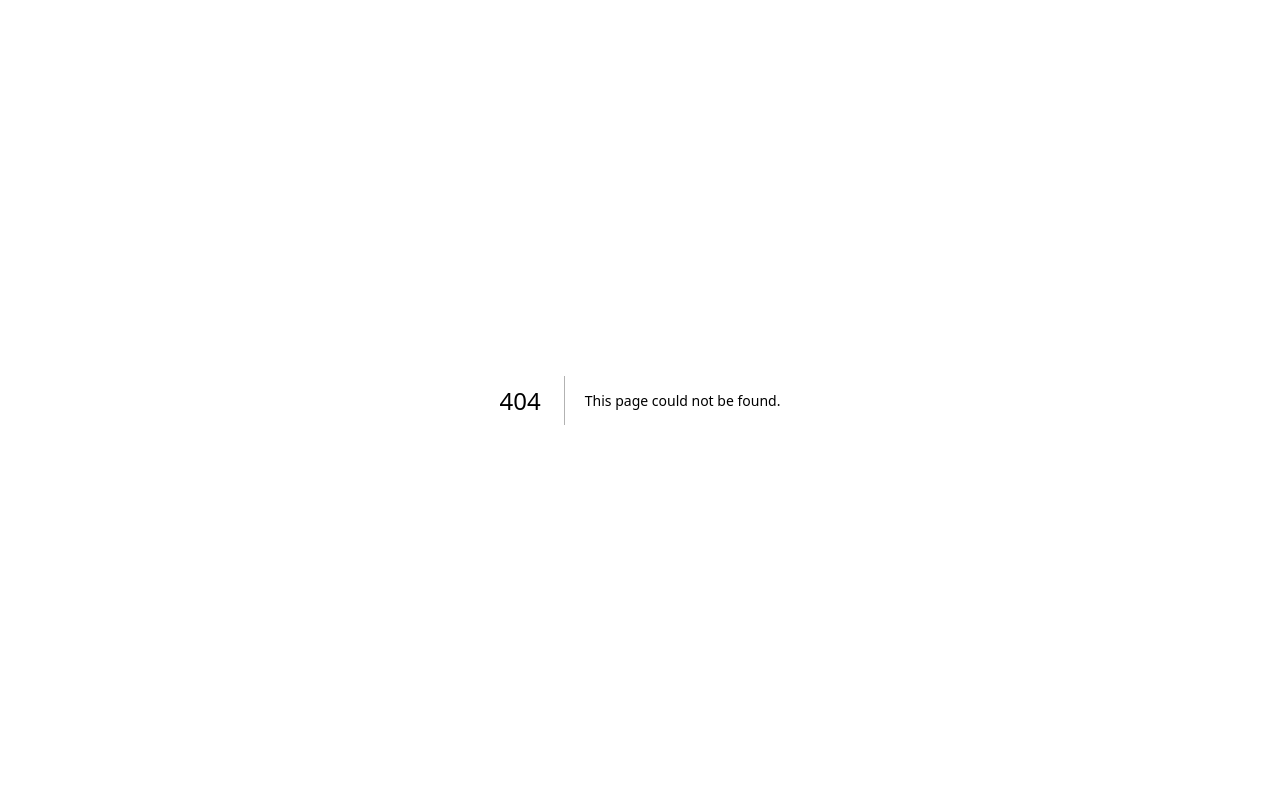
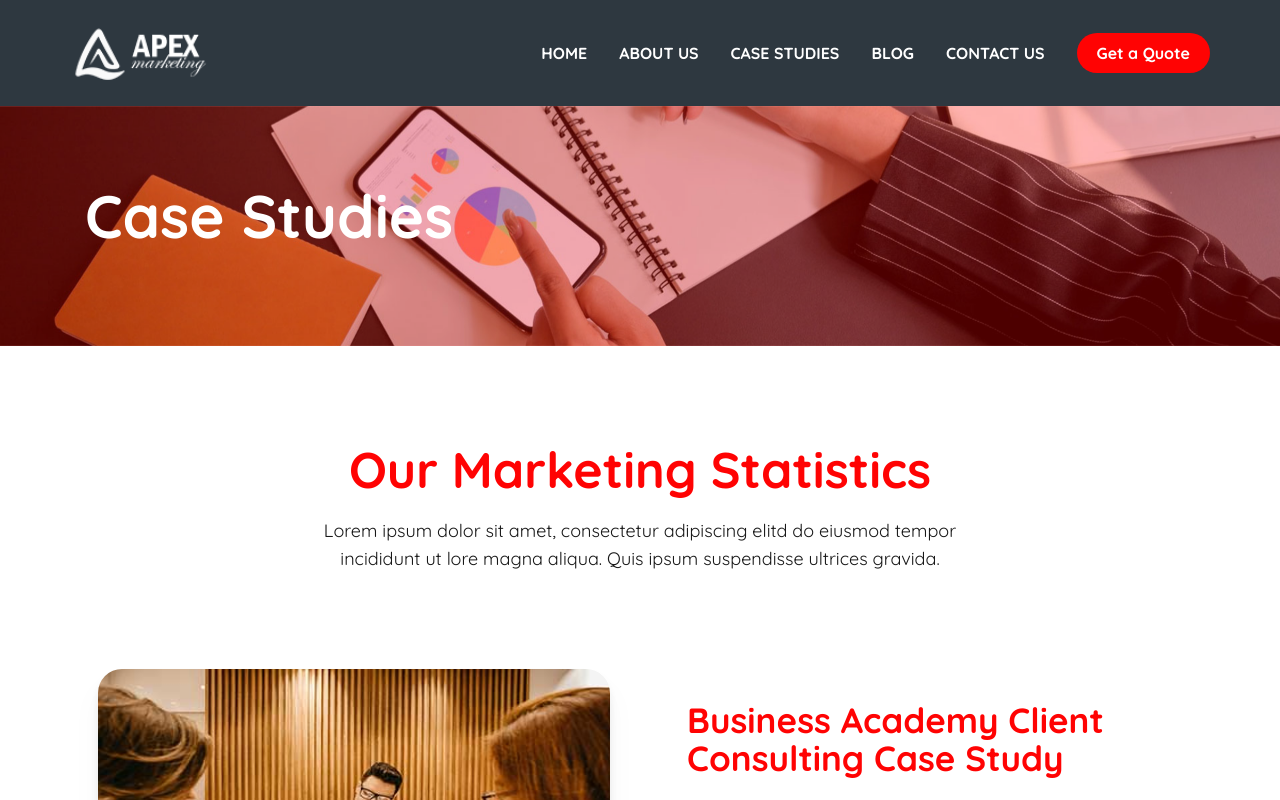
Before and after one commit to granitnebiu/apex-marketing, a Next.js app: page /case-studies in a window 1280 px wide. Before the commit this address had no page. Built offline with nearby package versions, Linux system fonts and the light colour scheme.

Commit message:
case-studies page done

```diff
--- a/components/partials/Menu.tsx
+++ b/components/partials/Menu.tsx
@@ -10,11 +10,11 @@ const menuItems: MenuItem[] = [
    },
    {
       label: "About Us",
-      url: "/aboutus",
+      url: "/about-us",
    },
    {
       label: "Case Studies",
-      url: "/",
+      url: "/case-studies",
    },
    {
       label: "Blog",
--- a/pages/aboutus.tsx
+++ b/pages/about-us.tsx
@@ -127,7 +127,7 @@ export default function Aboutus() {
                <div className="">
                   <Title
                      titleStyle="text-[40px] md:text-[50px] text-center"
-                     title="Our Team of Professionals"
+                     title="Our Working Process"
                   />
                   <p className="mx-auto block text-center font-quicksand text-lg font-normal text-fourth md:w-2/3">
                      Lorem ipsum dolor sit amet, consectetur adipiscing elitd do
--- /dev/null
+++ b/pages/case-studies.tsx
@@ -0,0 +1,185 @@
+import Button from "@/partials/Button";
+import Title from "@/partials/Title";
+import DefaultLayout from "Layout/DefaultLayout";
+import Image from "next/image";
+import React from "react";
+import { CaseCardType } from "typing";
+
+const caseCard: CaseCardType[] = [
+   {
+      title: "Business Development Advisor",
+      description:
+         "Lorem ipsum dolor sit amet, conse ctetur adipiscing elit sapi ente iure unde cubilia animi.",
+      img: "/images/case-studies/case-studies-2.jpg",
+      alt: "Business Development Advisor",
+   },
+   {
+      title: "Grow Customer Based Facility",
+      description:
+         "Lorem ipsum dolor sit amet, conse ctetur adipiscing elit sapi ente iure unde cubilia animi.",
+      img: "/images/case-studies/case-studies-1.jpg",
+      alt: "Grow Customer Based Facility",
+   },
+   {
+      title: "Non Profit Services Case Study",
+      description:
+         "Lorem ipsum dolor sit amet, conse ctetur adipiscing elit sapi ente iure unde cubilia animi.",
+      img: "/images/case-studies/case-studies-3.jpg",
+      alt: "Non Profit Services Case Study",
+   },
+];
+
+export default function Aboutus() {
+   return (
+      <DefaultLayout>
+         <div className="relative ">
+            <Image
+               src="/images/about-us.jpg"
+               alt="background case studies"
+               width="0"
+               height="0"
+               sizes="100vw"
+               className="pointer-events-none absolute top-0 -z-10 h-full w-full object-cover"
+            />
+            <div className="bg-secondary/30">
+               <section className="section_container flex h-60 items-center ">
+                  <Title
+                     title="Case Studies"
+                     titleStyle="text-[60px] text-white"
+                  />
+               </section>
+            </div>
+         </div>
+         <section className=" py-12 md:py-24">
+            <div className="">
+               <Title
+                  titleStyle="text-[40px] md:text-[50px] text-center"
+                  title="Our Marketing Statistics"
+               />
+               <p className="mx-auto block text-center font-quicksand text-lg font-normal text-fourth md:w-1/2">
+                  Lorem ipsum dolor sit amet, consectetur adipiscing elitd do
+                  eiusmod tempor incididunt ut lore magna aliqua. Quis ipsum
+                  suspendisse ultrices gravida.
+               </p>
+            </div>
+
+            <div></div>
+         </section>
+
+         <section className="section_container flex flex-col gap-x-8 space-y-8 pb-12 md:flex-row md:space-y-0 ">
+            <div className="flex w-full justify-center md:w-1/2">
+               <Image
+                  src="/images/case-studies/case-studies-5.jpg"
+                  alt="Business academy client"
+                  width="0"
+                  height="0"
+                  sizes="80vw"
+                  className="h-80 w-full rounded-3xl object-top drop-shadow-xl md:w-[95%]"
+               />
+            </div>
+            <div className="w-full p-8 text-center md:w-1/2 md:text-left">
+               <Title
+                  titleStyle="text-[35px] "
+                  title="Business Academy Client Consulting Case Study"
+               />
+               <p className="text-md mx-auto block pb-2 font-quicksand font-semibold text-fourth">
+                  Lorem ipsum dolor sit amet, consectetur adipiscing elitd do
+                  eiusmod tempor incididunt ut lore magna aliqua.
+               </p>
+               <p className="mx-auto block font-quicksand text-base font-normal text-fourth">
+                  Lorem ipsum dolor sit amet, consectetur adipiscing elitd do
+                  eiusmod tempor incididunt ut lore magna aliqua. Quis ipsum
+                  suspendisse ultrices gravida. Fugit sociosqu reprehenderit
+                  ducimus diam suspendisse blanditiis dolorem culpa, eos minus
+                  quasi. Congue sed tempora quos.
+               </p>
+            </div>
+         </section>
+
+         <section className="section_container flex flex-col gap-x-8 space-y-8 md:flex-row-reverse md:space-y-0 ">
+            <div className="flex w-full justify-center md:w-1/2">
+               <Image
+                  src="/images/case-studies/case-studies-4.jpg"
+                  alt="Business academy client"
+                  width="0"
+                  height="0"
+                  sizes="100vw"
+                  className="h-80 w-full rounded-3xl object-top drop-shadow-xl md:w-[95%]"
+               />
+            </div>
+
+            <div className="w-full p-8 text-center md:w-1/2 md:text-left">
+               <Title
+                  titleStyle="text-[35px]"
+                  title="Business Academy Client Consulting Case Study"
+               />
+               <p className="text-md mx-auto block pb-2 font-quicksand font-semibold text-fourth">
+                  Lorem ipsum dolor sit amet, consectetur adipiscing elitd do
+                  eiusmod tempor incididunt ut lore magna aliqua.
+               </p>
+               <p className="mx-auto block font-quicksand text-base font-normal text-fourth">
+                  Lorem ipsum dolor sit amet, consectetur adipiscing elitd do
+                  eiusmod tempor incididunt ut lore magna aliqua. Quis ipsum
+                  suspendisse ultrices gravida. Fugit sociosqu reprehenderit
+                  ducimus diam suspendisse blanditiis dolorem culpa, eos minus
+                  quasi. Congue sed tempora quos.
+               </p>
+            </div>
+         </section>
+
+         <section className="section_container grid grid-cols-1 space-y-8 py-12 md:grid-cols-3 md:gap-8 md:space-y-0 md:py-24 ">
+            {caseCard.map((card, index) => (
+               <div
+                  key={index}
+                  className="rounded-3xl bg-white p-2 drop-shadow-xl"
+               >
+                  <Image
+                     src={card.img}
+                     alt={card.alt}
+                     width="0"
+                     height="0"
+                     sizes="100vw"
+                     className="h-68 w-full rounded-tl-3xl rounded-tr-3xl object-top drop-shadow-xl md:h-56"
+                  />
+                  <div className="flex w-full flex-col justify-center rounded-3xl p-8">
+                     <Title
+                        titleStyle="text-[24px] text-center"
+                        title={card.title}
+                     />
+                     <p className="text-md text-center font-quicksand font-normal text-primary">
+                        {card.description}
+                     </p>
+                  </div>
+               </div>
+            ))}
+         </section>
+         <div className="relative">
+            <Image
+               src="/images/case-studies/case-studies-bg2.jpg"
+               alt="Vercel Logo"
+               width="0"
+               height="0"
+               sizes="100vw"
+               className="pointer-events-none absolute bottom-0 right-0 -z-10 h-full w-full object-top"
+            />
+            <section className="section_container -mb-8 py-24">
+               <div className="w-full rounded-3xl bg-primary p-16 text-white md:w-1/2">
+                  <Title
+                     titleStyle="text-[35px] text-white"
+                     title="Get Better Solution For Your Business"
+                  />
+                  <p className="text-md  text-whitee pb-8 font-quicksand font-normal">
+                     Lorem ipsum dolor sit amet, consectetur adipiscing elitd do
+                     eiusmod tempor incididunt ut lore magna aliqua. Quis ipsum
+                     suspendisse ultrices gravida.
+                  </p>
+                  <Button
+                     btnName="Call Us Now"
+                     btnStyle="bg-white !text-primary py-2 px-4"
+                  />
+               </div>
+            </section>
+         </div>
+      </DefaultLayout>
+   );
+}
```
Also changed, not shown: typing.d.ts (+8 -1 lines), public/images/case-studies/case-studies-bg2.jpg (added).
